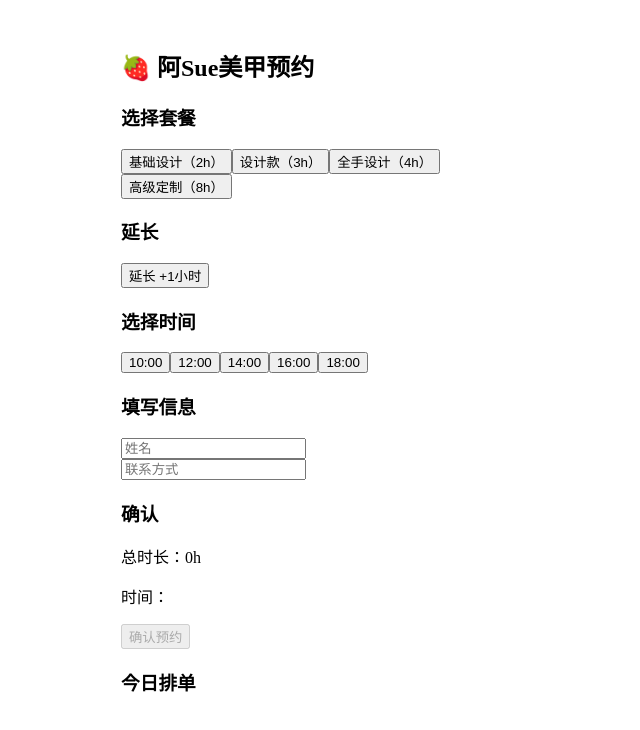
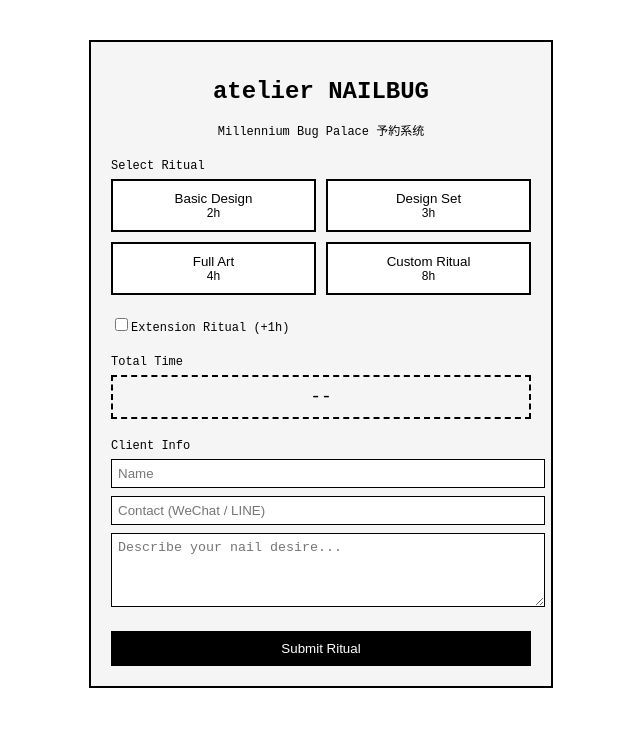
Before and after one commit to cosmoguo97/Nail-booking, a Next.js app: page / in a window 1280 px wide. Shown: the top 730 px of the page, without its empty margins (319-959 px from the left). Built offline with nearby package versions, Linux system fonts and the light colour scheme.

Commit message:
Update index.js

```diff
--- a/pages/index.js
+++ b/pages/index.js
@@ -1,120 +1,158 @@
 import { useState } from "react";
 
-const services = [
-  { name: "基础设计", hours: 2 },
-  { name: "设计款", hours: 3 },
-  { name: "全手设计", hours: 4 },
-  { name: "高级定制", hours: 8 },
+export default function Home() {
+  const [selected, setSelected] = useState(null);
+  const [extra, setExtra] = useState(false);
+
+  const menu = [
+    { name: "Basic Design", time: 2 },
+    { name: "Design Set", time: 3 },
+    { name: "Full Art", time: 4 },
+    { name: "Custom Ritual", time: 8 },
   ];
 
-const baseSlots = [10, 12, 14, 16, 18];
-
-export default function Home() {
-  const [selectedService, setSelectedService] = useState(null);
-  const [extension, setExtension] = useState(false);
-  const [bookings, setBookings] = useState([]);
-  const [selectedSlot, setSelectedSlot] = useState(null);
-
-  const [name, setName] = useState("");
-  const [contact, setContact] = useState("");
-
-  const getTotalHours = () => {
-    if (!selectedService) return 0;
-    return selectedService.hours + (extension ? 1 : 0);
-  };
-
-  const isSlotAvailable = (startHour) => {
-    const duration = getTotalHours();
-    const endHour = startHour + duration;
-
-    for (let b of bookings) {
-      const bStart = b.start;
-      const bEnd = b.start + b.duration;
-
-      if (!(endHour <= bStart || startHour >= bEnd)) {
-        return false;
-      }
-    }
-    return true;
-  };
-
-  const handleBooking = () => {
-    const newBooking = {
-      start: selectedSlot,
-      duration: getTotalHours(),
-      name,
-      contact,
-    };
-
-    setBookings([...bookings, newBooking]);
-
-    setSelectedSlot(null);
-    setSelectedService(null);
-    setExtension(false);
-    setName("");
-    setContact("");
-  };
+  const totalTime = selected
+    ? selected.time + (extra ? 1 : 0)
+    : 0;
 
   return (
-    <div style={{ padding: 20, maxWidth: 400, margin: "auto" }}>
-      <h2>🍓 阿Sue美甲预约</h2>
+    <div style={styles.container}>
+      <h1 style={styles.title}>
+        atelier NAILBUG
+      </h1>
+      <p style={styles.subtitle}>
+        Millennium Bug Palace 予約系统
+      </p>
 
-      <h3>选择套餐</h3>
-      {services.map((s) => (
-        <button key={s.name} onClick={() => setSelectedService(s)}>
-          {s.name}（{s.hours}h）
-        </button>
-      ))}
+      {/* 套餐 */}
+      <div style={styles.section}>
+        <p style={styles.label}>Select Ritual</p>
+        <div style={styles.grid}>
+          {menu.map((item, i) => {
+            const isActive = selected?.name === item.name;
 
-      <h3>延长</h3>
-      <button onClick={() => setExtension(!extension)}>
-        延长 +1小时
-      </button>
-
-      <h3>选择时间</h3>
-      {baseSlots.map((hour) => {
-        const available = isSlotAvailable(hour);
             return (
               <button
-            key={hour}
-            disabled={!available}
-            onClick={() => setSelectedSlot(hour)}
+                key={i}
+                onClick={() => setSelected(item)}
+                style={{
+                  ...styles.card,
+                  background: isActive ? "#000" : "#fff",
+                  color: isActive ? "#fff" : "#000",
+                  opacity: isActive ? 0.6 : 1,
+                }}
               >
-            {hour}:00 {available ? "" : "（已满）"}
+                <div>{item.name}</div>
+                <div style={{ fontSize: 12 }}>
+                  {item.time}h
+                </div>
               </button>
             );
           })}
+        </div>
+      </div>
 
-      <h3>填写信息</h3>
+      {/* 延长 */}
+      <div style={styles.section}>
+        <label style={styles.checkbox}>
           <input
-        placeholder="姓名"
-        value={name}
-        onChange={(e) => setName(e.target.value)}
+            type="checkbox"
+            checked={extra}
+            onChange={() => setExtra(!extra)}
           />
-      <br />
-      <input
-        placeholder="联系方式"
-        value={contact}
-        onChange={(e) => setContact(e.target.value)}
+          Extension Ritual (+1h)
+        </label>
+      </div>
+
+      {/* 时间 */}
+      <div style={styles.section}>
+        <p style={styles.label}>Total Time</p>
+        <div style={styles.time}>
+          {totalTime ? `${totalTime} hours` : "--"}
+        </div>
+      </div>
+
+      {/* 信息收集 */}
+      <div style={styles.section}>
+        <p style={styles.label}>Client Info</p>
+        <input placeholder="Name" style={styles.input} />
+        <input placeholder="Contact (WeChat / LINE)" style={styles.input} />
+        <textarea
+          placeholder="Describe your nail desire..."
+          style={styles.textarea}
         />
+      </div>
 
-      <h3>确认</h3>
-      <p>总时长：{getTotalHours()}h</p>
-      <p>时间：{selectedSlot}</p>
-
-      <button
-        disabled={!selectedService || !selectedSlot || !name || !contact}
-        onClick={handleBooking}
-      >
-        确认预约
+      {/* 提交 */}
+      <button style={styles.submit}>
+        Submit Ritual
       </button>
-
-      <h3>今日排单</h3>
-      {bookings.map((b, i) => (
-        <p key={i}>
-          {b.start}:00 - {b.start + b.duration}:00 ｜{b.name}
-        </p>
-      ))}
     </div>
   );
 }
+
+const styles = {
+  container: {
+    maxWidth: 420,
+    margin: "40px auto",
+    fontFamily: "monospace",
+    padding: 20,
+    background: "#f5f5f5",
+    border: "2px solid black",
+  },
+  title: {
+    fontSize: 24,
+    textAlign: "center",
+  },
+  subtitle: {
+    textAlign: "center",
+    fontSize: 12,
+    marginBottom: 20,
+  },
+  section: {
+    marginBottom: 20,
+  },
+  label: {
+    fontSize: 12,
+    marginBottom: 6,
+  },
+  grid: {
+    display: "grid",
+    gridTemplateColumns: "1fr 1fr",
+    gap: 10,
+  },
+  card: {
+    border: "2px solid black",
+    padding: 10,
+    cursor: "pointer",
+  },
+  checkbox: {
+    fontSize: 12,
+  },
+  time: {
+    fontSize: 18,
+    border: "2px dashed black",
+    padding: 10,
+    textAlign: "center",
+  },
+  input: {
+    width: "100%",
+    marginBottom: 8,
+    padding: 6,
+    border: "1px solid black",
+  },
+  textarea: {
+    width: "100%",
+    height: 60,
+    padding: 6,
+    border: "1px solid black",
+  },
+  submit: {
+    width: "100%",
+    padding: 10,
+    background: "black",
+    color: "white",
+    border: "none",
+    cursor: "pointer",
+  },
+};
```
Lines whose indentation alone changed are shown as unchanged.
